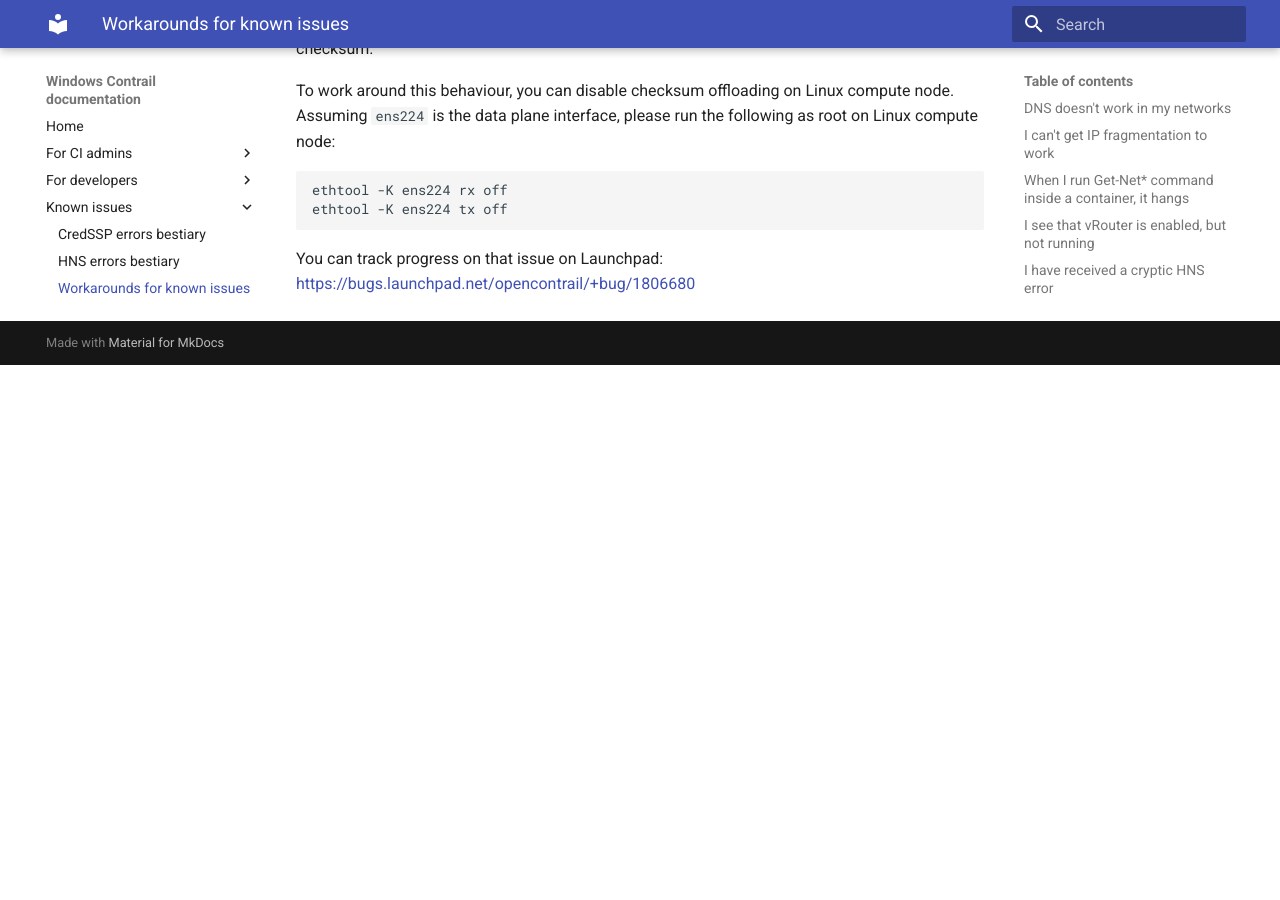
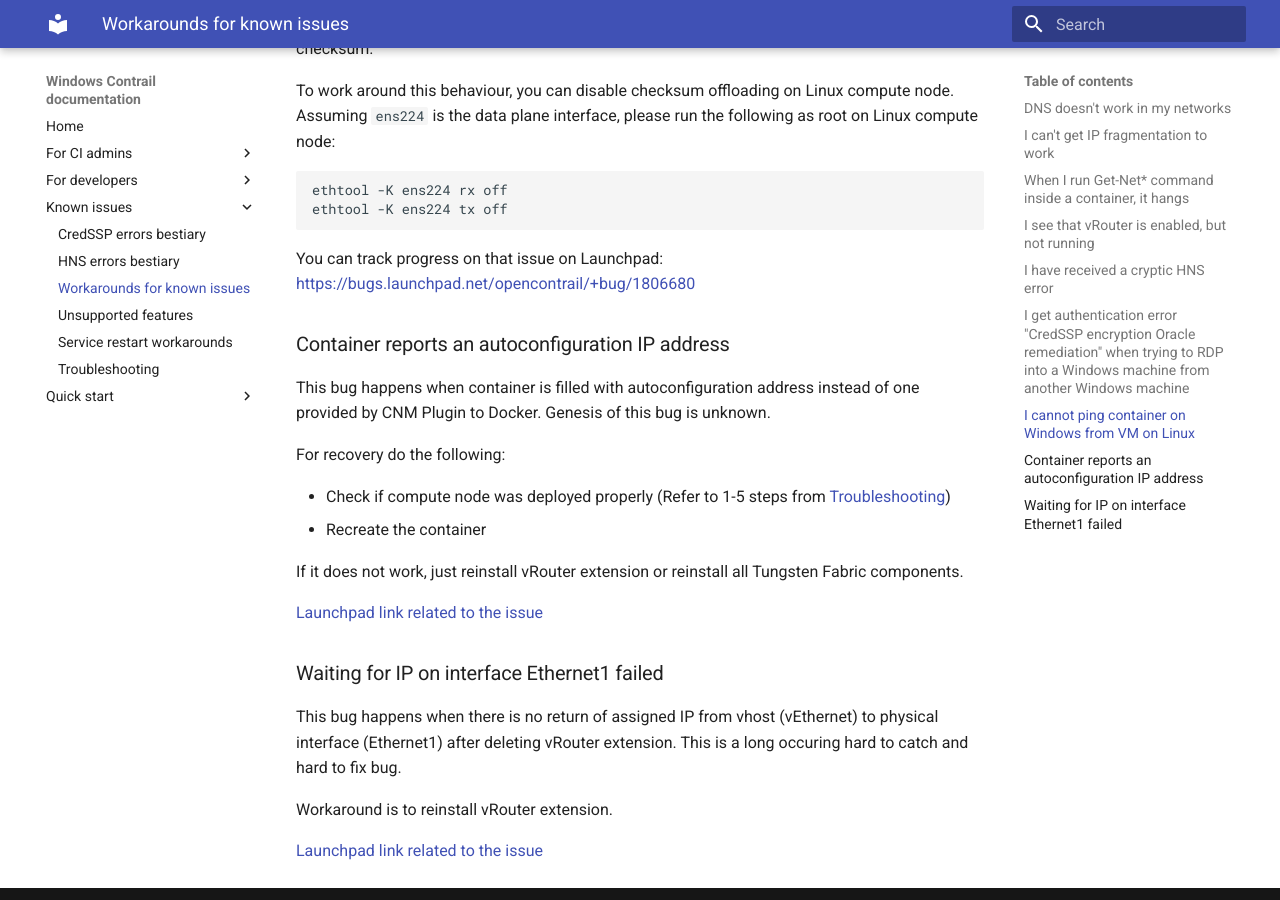
Before and after one commit to piotr-szuberski/contrail-windows-docs, an MkDocs documentation site: the page built from doc/Known_issues/Known_issues.md, in a window 1280 px wide and 900 px high, scrolled down 2212 px. Built offline with MkDocs 1.6.1 and Material for MkDocs 9.7.7, drawn with Linux system fonts in a browser that asks for light colours; before the commit the page ends 2577 px from its top, so only the background shows below that.

Commit message:
Workarounds for hard to fix bugs

```diff
--- a/doc/Known_issues/Known_issues.md
+++ b/doc/Known_issues/Known_issues.md
@@ -92,3 +92,26 @@
     ethtool -K ens224 tx off
 
 You can track progress on that issue on Launchpad: [https://bugs.launchpad.net/opencontrail/+bug/1806680](https://bugs.launchpad.net/opencontrail/+bug/1806680)
+
+### Container reports an autoconfiguration IP address
+
+This bug happens when container is filled with autoconfiguration address instead of one provided by CNM Plugin to Docker.
+Genesis of this bug is unknown.
+
+For recovery do the following:
+
+- Check if compute node was deployed properly (Refer to 1-5 steps from [Troubleshooting](./Troubleshooting.md))
+- Recreate the container
+
+If it does not work, just reinstall vRouter extension or reinstall all Tungsten Fabric components.
+
+[Launchpad link related to the issue](https://bugs.launchpad.net/opencontrail/+bug/1794263)
+
+### Waiting for IP on interface Ethernet1 failed
+
+This bug happens when there is no return of assigned IP from vhost (vEthernet) to physical interface (Ethernet1) after deleting vRouter extension.
+This is a long occuring hard to catch and hard to fix bug.
+
+Workaround is to reinstall vRouter extension.
+
+[Launchpad link related to the issue](https://bugs.launchpad.net/opencontrail/+bug/1794262)
```
